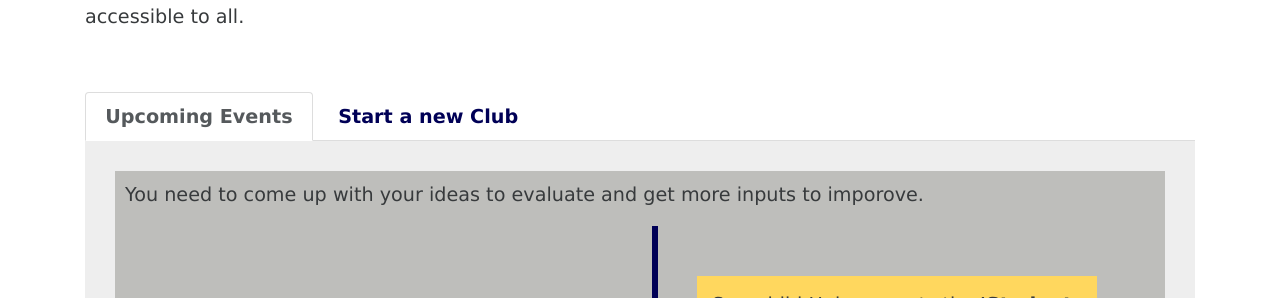
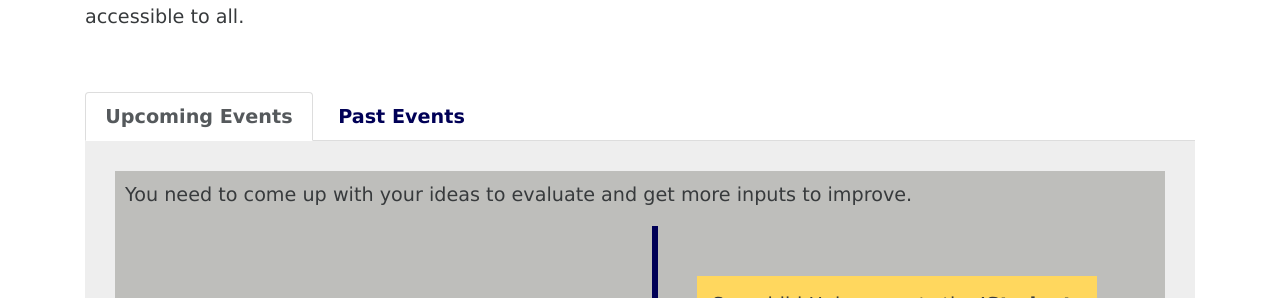
Before and after one commit to SNISTInnovationHub/snistinnovationhub.github.io, a Jekyll site: the page built from _pages/activities.html, in a window 1280 px wide. Shown: the part 352-650 px from the top of the page. Built offline with Jekyll 4.4.1, drawn with Linux system fonts in a browser that asks for light colours; nearby versions of some CDN libraries; some web fonts are replaced; library files that are not in the unit come from our copies.

Commit message:
Update activities.html

```diff
--- a/_pages/activities.html
+++ b/_pages/activities.html
@@ -16,14 +16,14 @@ ref: activities
 
 <ul class="nav nav-tabs" role="tablist">
   <li class="nav-item"><a class="nav-link active" href="#existing" aria-controls="build" role="tab" data-toggle="tab">Upcoming Events</a></li>
-  <li class="nav-item"><a class="nav-link" href="#new" aria-controls="learn" role="tab" data-toggle="tab">Start a new Club</a></li>
+  <li class="nav-item"><a class="nav-link" href="#new" aria-controls="learn" role="tab" data-toggle="tab">Past Events</a></li>
 </ul>
 
 <div class="tab-content">
   <div role="tabpanel" class="tab-pane active" id="existing">
 
 
-  <p> You need to come up with your ideas to evaluate and get more inputs to imporove.</p>
+  <p> You need to come up with your ideas to evaluate and get more inputs to improve.</p>
 
 
   <section class="timeline">
```
